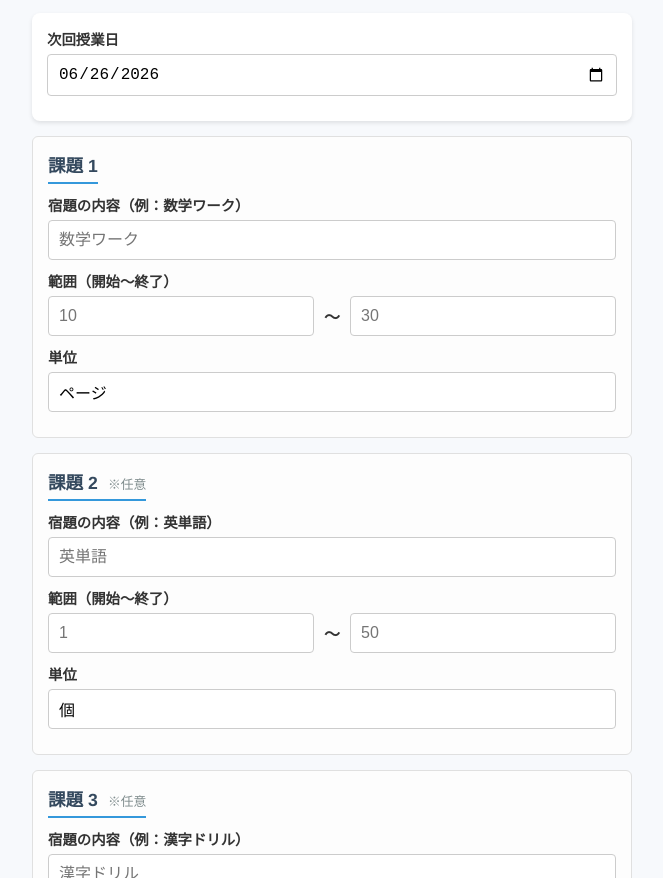
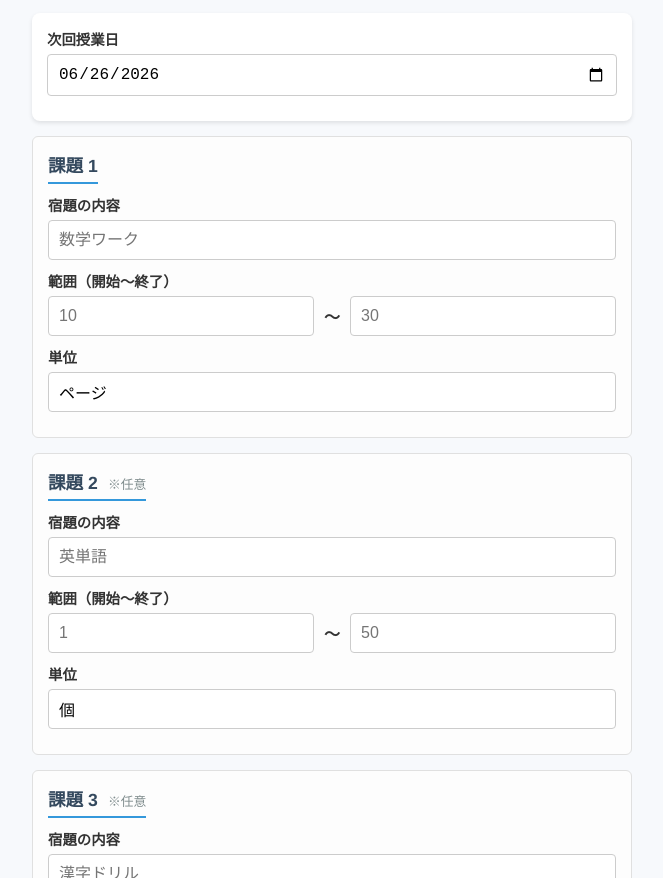
Before and after one commit to csmo24081-jpg/HomeWork, a plain HTML site: page index.html in a window 1280 px wide. Shown: the part 74-952 px from the top of the page, without its empty margins (308-971 px from the left). Drawn offline with Linux system fonts and the light colour scheme.

Commit message:
表示テキストの修正

```diff
--- a/index.html
+++ b/index.html
@@ -117,7 +117,7 @@
 
     <div class="task-card">
         <h3>課題 1</h3>
-        <label>宿題の内容（例：数学ワーク）</label>
+        <label>宿題の内容</label>
         <input type="text" id="taskName1" placeholder="数学ワーク">
 
         <label>範囲（開始〜終了）</label>
@@ -133,7 +133,7 @@
 
     <div class="task-card">
         <h3>課題 2<span class="optional-badge">※任意</span></h3>
-        <label>宿題の内容（例：英単語）</label>
+        <label>宿題の内容</label>
         <input type="text" id="taskName2" placeholder="英単語">
 
         <label>範囲（開始〜終了）</label>
@@ -149,7 +149,7 @@
 
     <div class="task-card">
         <h3>課題 3<span class="optional-badge">※任意</span></h3>
-        <label>宿題の内容（例：漢字ドリル）</label>
+        <label>宿題の内容</label>
         <input type="text" id="taskName3" placeholder="漢字ドリル">
 
         <label>範囲（開始〜終了）</label>
```
